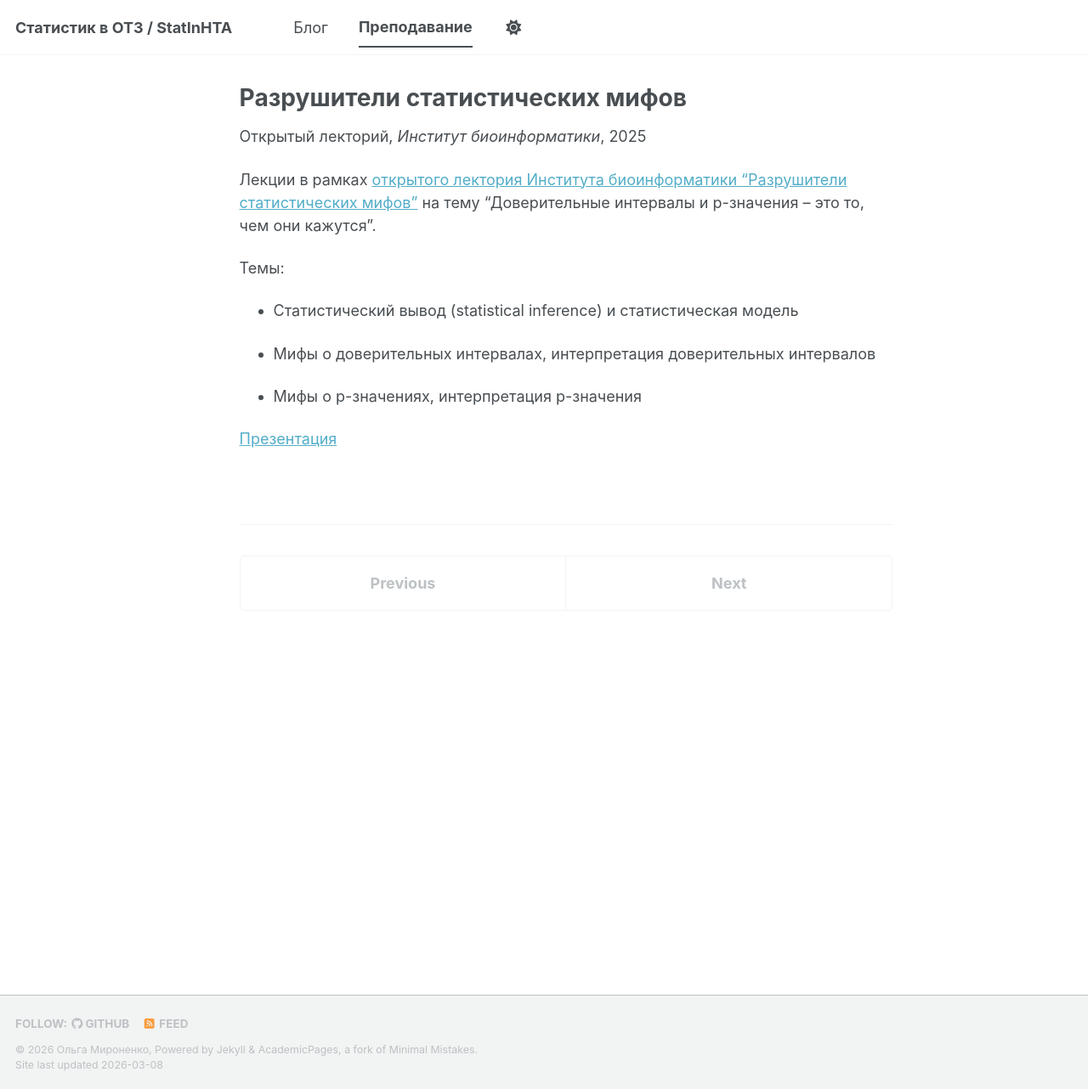
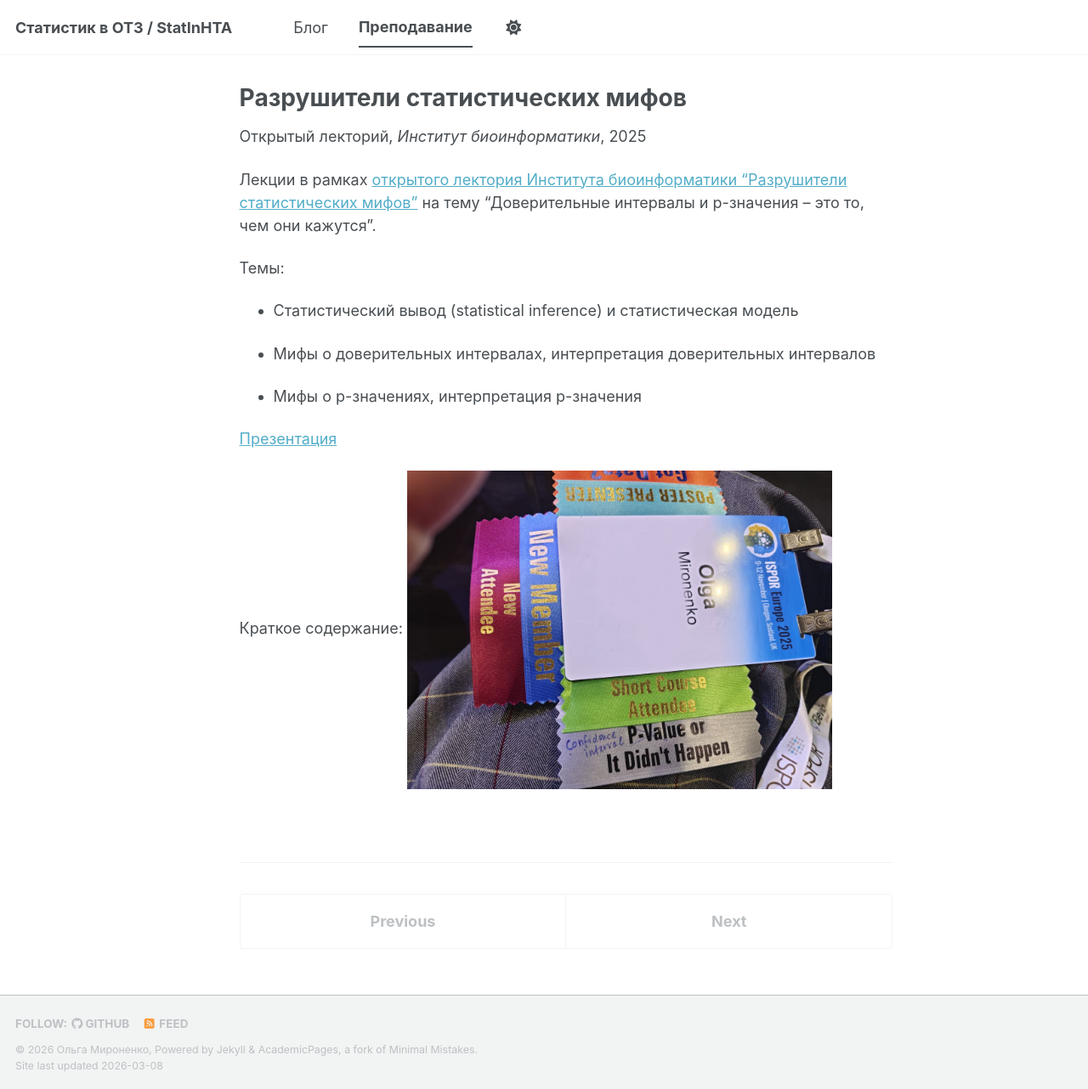
Before and after one commit to ejeej/ejeej.github.io, a Jekyll site: the page built from _teaching/02-bioinf-statmyths.md, in a window 1280 px wide and 1282 px high. Shown: the whole window at 85% size. Built offline with Jekyll 4.4.1, drawn with Linux system fonts in a browser that asks for light colours; a script bundle is joined from its source files by our own code; library files that are not in the unit come from our copies.

Commit message:
Added photo p-value

```diff
--- a/_teaching/02-bioinf-statmyths.md
+++ b/_teaching/02-bioinf-statmyths.md
@@ -18,3 +18,6 @@ date: 2025-03-19
 - Мифы о p-значениях, интерпретация p-значения
 
 [Презентация](https://ejeej.github.io/files/Bioinf-StatMyth2-CIs-and-pvalue.pdf)
+
+Краткое содержание:
+<img src="/images/teaching/pvalue_ispor.jpg" width="500"/>
```
Also changed, not shown: images/teaching/pvalue_ispor.jpg (added).
